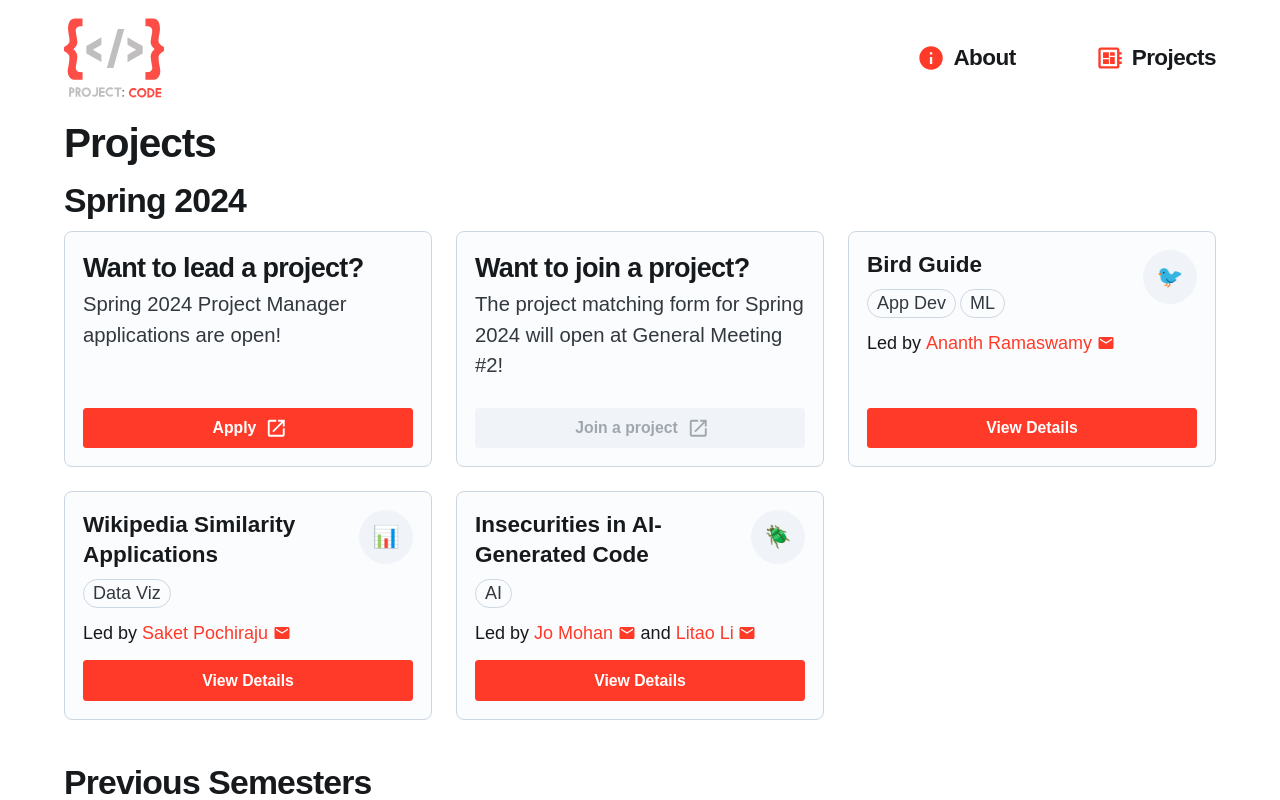
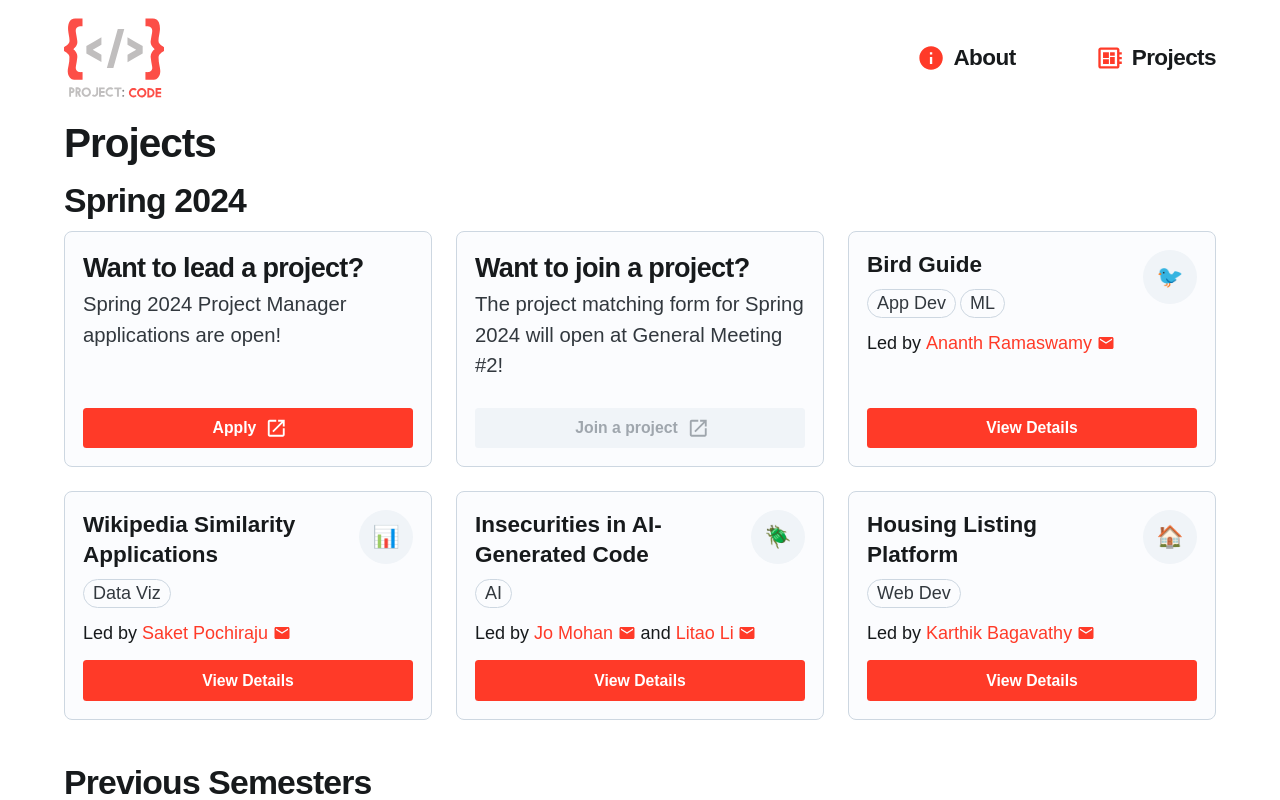
Before and after one commit to owen-hayes/project-code-website, a Next.js app: page /projects in a window 1280 px wide. Shown: the top 800 px of the page. Built offline with nearby package versions, Linux system fonts and the light colour scheme.

Commit message:
Add Karthik's project

```diff
--- a/src/app/projects/projects.ts
+++ b/src/app/projects/projects.ts
@@ -103,6 +103,22 @@ const PROJECTS: Project[] = [
     projectManagers: [
       { name: "Jo Mohan", email: "jomohan2@illinois.edu" },
       { name: "Litao Li", email: "lli205@illinois.edu" },
+    ],
+    contributors: [],
+    started: "fall-2023",
+    alsoActiveIn: ["spring-2024"],
+    viewProjectLink: "",
+    sourceCodeLink: "",
+    description: "Details coming soon",
+  },
+
+  {
+    id: "housing-listing-platform",
+    title: "Housing Listing Platform",
+    emoji: "🏠",
+    areas: ["Web Dev"],
+    projectManagers: [
+      { name: "Karthik Bagavathy", email: "kb42@illinois.edu" },
     ],
     contributors: [],
     started: "fall-2023",
```
